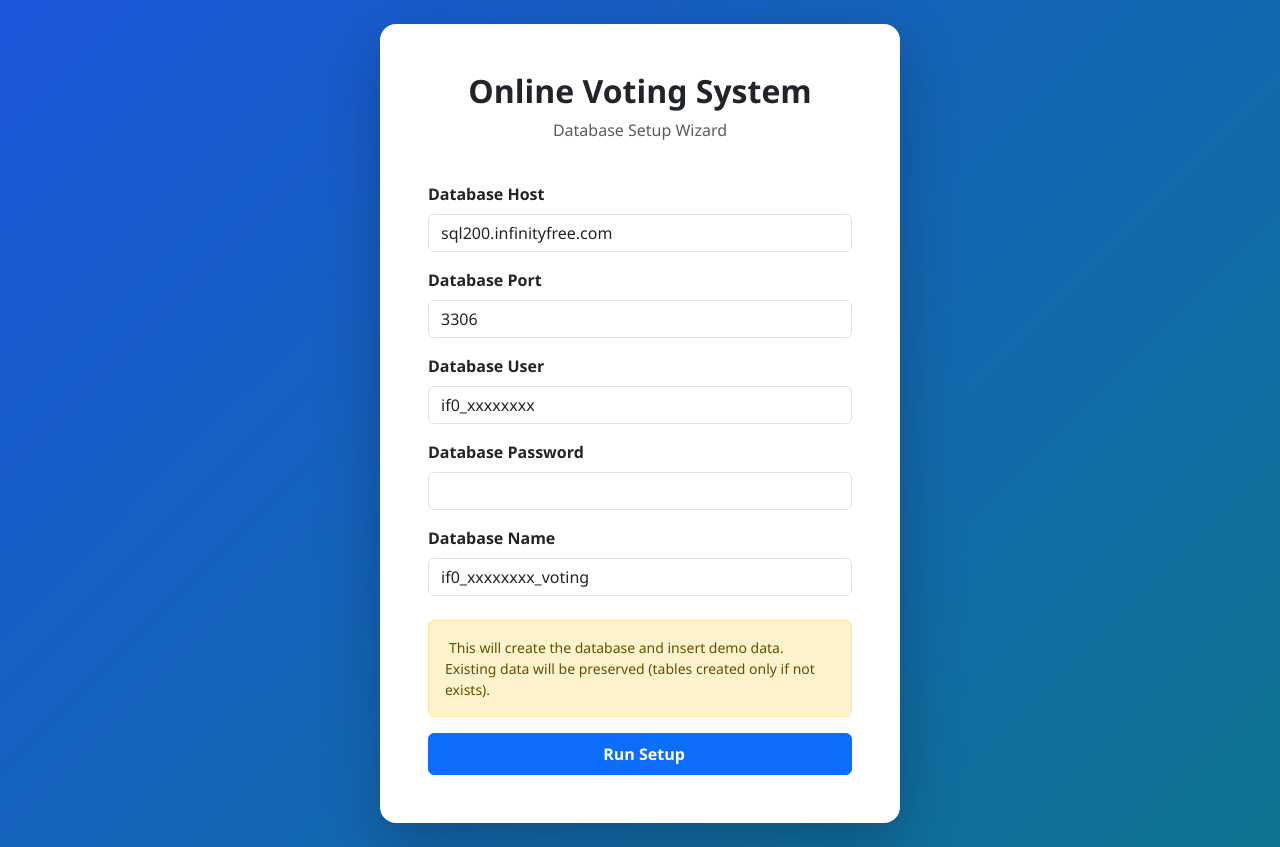
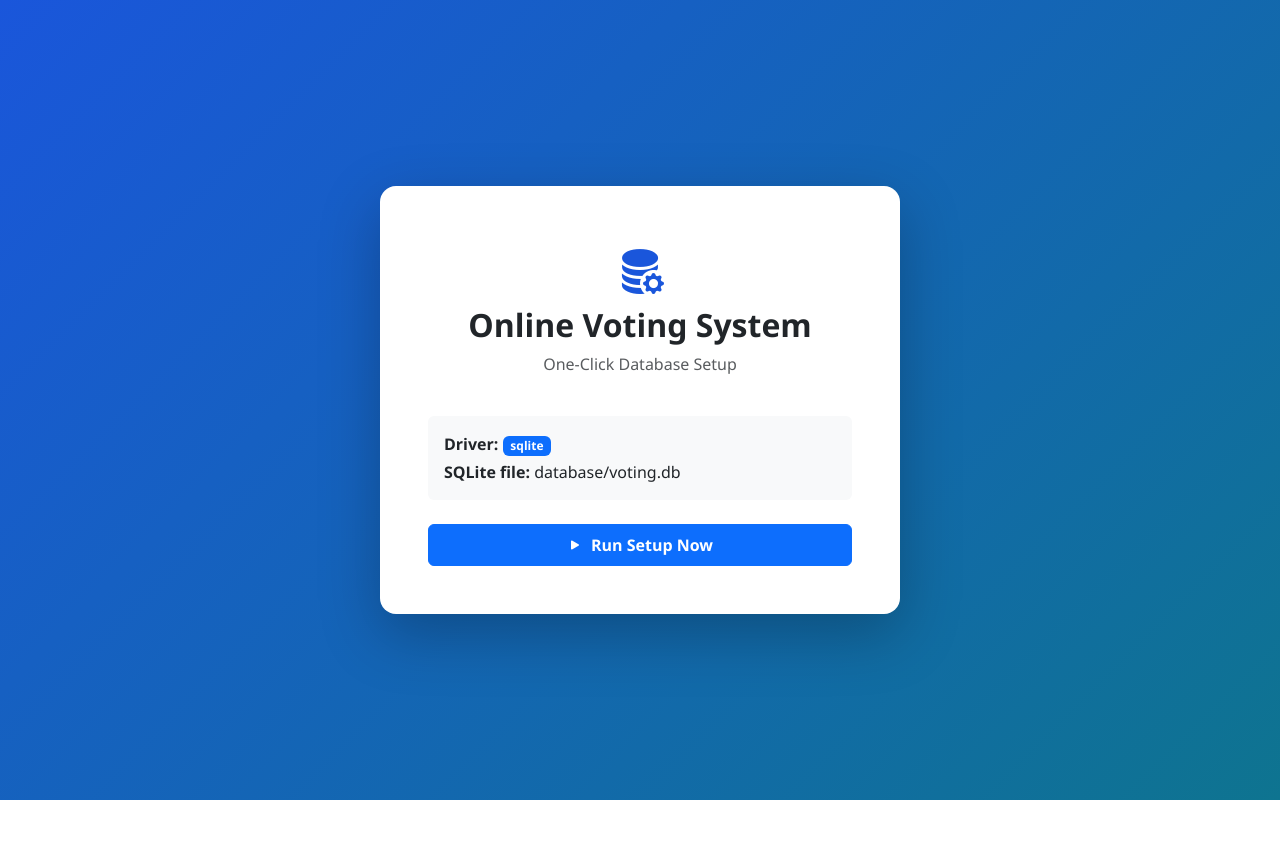
Before and after one commit to rdpratham/New_Gungun, a PHP site: page /New_Gungun/setup.php in a window 1280 px wide. After the commit the page ends 800 px from the top, so only its background shows below. Run offline with PHP 8.4, Linux system fonts and the light colour scheme.

Commit message:
feat: Railway deployment config + auto env detection
- railway.json and nixpacks.toml for Railway platform
- config.php auto-detects Railway env vars (MYSQLHOST, RAILWAY_PUBLIC_DOMAIN)
- Falls back to SQLite for local dev automatically
- setup.php works for both MySQL and SQLite
- No manual config needed on Railway

https://claude.ai/code/session_01JNkQ1Bxnio4sPNnh1HCTHq

```diff
--- a/config/config.php
+++ b/config/config.php
@@ -1,45 +1,54 @@
 <?php
 // -------------------------------------------------------
 // Application Configuration
+// Auto-detects Railway environment or falls back to local
 // -------------------------------------------------------
 define('APP_NAME',    'Online Voting System');
 define('APP_VERSION', '1.0.0');
 
-// ── Change this to your actual domain after deploying ──
-define('BASE_URL', 'http://yourdomain.infinityfreeapp.com');
+// BASE_URL — Railway sets RAILWAY_PUBLIC_DOMAIN automatically
+if (getenv('RAILWAY_PUBLIC_DOMAIN')) {
+    define('BASE_URL', 'https://' . getenv('RAILWAY_PUBLIC_DOMAIN'));
+} else {
+    define('BASE_URL', 'http://localhost:8080');  // local dev
+}
 
-// ── Database ──
-// Set DB_DRIVER to 'sqlite' for local testing
-// Set DB_DRIVER to 'mysql'  for InfinityFree / any live host
-define('DB_DRIVER', 'mysql');   // 'mysql' or 'sqlite'
+// ── Database Driver ──
+// 'mysql'  → for Railway (MySQL plugin) or InfinityFree
+// 'sqlite' → for local testing (no server needed)
+if (getenv('MYSQL_URL') || getenv('DB_HOST')) {
+    define('DB_DRIVER', 'mysql');
+} else {
+    define('DB_DRIVER', 'sqlite');
+}
 
-// MySQL credentials (fill these from InfinityFree cPanel)
-define('DB_HOST', 'sql200.infinityfree.com');  // from InfinityFree cPanel
-define('DB_NAME', 'if0_xxxxxxxx_voting');       // from InfinityFree cPanel
-define('DB_USER', 'if0_xxxxxxxx');              // from InfinityFree cPanel
-define('DB_PASS', 'your_db_password');          // from InfinityFree cPanel
-define('DB_PORT', 3306);
+// MySQL — Railway injects these automatically via MySQL plugin
+define('DB_HOST', getenv('MYSQLHOST')     ?: getenv('DB_HOST') ?: 'localhost');
+define('DB_NAME', getenv('MYSQLDATABASE') ?: getenv('DB_NAME') ?: 'online_voting');
+define('DB_USER', getenv('MYSQLUSER')     ?: getenv('DB_USER') ?: 'root');
+define('DB_PASS', getenv('MYSQLPASSWORD') ?: getenv('DB_PASS') ?: '');
+define('DB_PORT', (int)(getenv('MYSQLPORT') ?: getenv('DB_PORT') ?: 3306));
 
-// SQLite path (used only when DB_DRIVER = 'sqlite')
+// SQLite path (local only)
 define('DB_PATH', __DIR__ . '/../database/voting.db');
 
 // Session
-define('SESSION_TIMEOUT', 1800);  // 30 minutes
+define('SESSION_TIMEOUT', 1800);
 
 // OTP
-define('OTP_EXPIRY',    600);     // 10 minutes
+define('OTP_EXPIRY',      600);
 define('OTP_MAX_ATTEMPTS', 5);
 
 // Uploads
 define('UPLOAD_DIR', __DIR__ . '/../uploads/candidates/');
 define('UPLOAD_URL', BASE_URL . '/uploads/candidates/');
-define('MAX_FILE_SIZE', 2 * 1024 * 1024); // 2 MB
+define('MAX_FILE_SIZE', 2 * 1024 * 1024);
 
-// Email — set DEV_MODE=true to show OTP on screen (for testing)
+// Dev mode — shows OTP on screen instead of sending email
 define('DEV_MODE', true);
-define('SMTP_HOST', 'smtp.gmail.com');
+define('SMTP_HOST', getenv('SMTP_HOST') ?: 'smtp.gmail.com');
 define('SMTP_PORT', 587);
-define('SMTP_USER', 'your-email@gmail.com');
-define('SMTP_PASS', 'your-app-password');
+define('SMTP_USER', getenv('SMTP_USER') ?: '');
+define('SMTP_PASS', getenv('SMTP_PASS') ?: '');
 define('FROM_EMAIL', 'noreply@voting.local');
 define('FROM_NAME',  APP_NAME);
--- /dev/null
+++ b/nixpacks.toml
@@ -0,0 +1,5 @@
+[phases.setup]
+nixPkgs = ["php83", "php83Extensions.pdo", "php83Extensions.pdo_mysql", "php83Extensions.pdo_sqlite", "php83Extensions.mbstring", "php83Extensions.fileinfo"]
+
+[start]
+cmd = "php -S 0.0.0.0:$PORT -t /app"
--- a/setup.php
+++ b/setup.php
@@ -1,47 +1,42 @@
 <?php
-/**
- * Database Setup Wizard
- * Visit this file once to initialize the database.
- * Delete or protect it after first run.
- */
 require_once __DIR__ . '/config/config.php';
+require_once __DIR__ . '/config/database.php';
 
-$step    = (int) ($_GET['step'] ?? 1);
 $message = '';
 $error   = '';
 
-if ($step === 2 && $_SERVER['REQUEST_METHOD'] === 'POST') {
-    $host  = trim($_POST['db_host']  ?? DB_HOST);
-    $port  = (int) ($_POST['db_port']  ?? DB_PORT);
-    $user  = trim($_POST['db_user']  ?? DB_USER);
-    $pass  = $_POST['db_pass']       ?? DB_PASS;
-    $name  = trim($_POST['db_name']  ?? DB_NAME);
+if ($_SERVER['REQUEST_METHOD'] === 'POST') {
+    try {
+        $db = Database::getConnection();
 
-    try {
-        $dsn = "mysql:host={$host};port={$port};charset=utf8mb4";
-        $pdo = new PDO($dsn, $user, $pass, [PDO::ATTR_ERRMODE => PDO::ERRMODE_EXCEPTION]);
+        // Check if already set up
+        if (DB_DRIVER === 'sqlite') {
+            $exists = $db->query("SELECT name FROM sqlite_master WHERE type='table' AND name='users'")->fetch();
+        } else {
+            $exists = $db->query("SHOW TABLES LIKE 'users'")->fetch();
+        }
 
-        // Create DB if not exists
-        $pdo->exec("CREATE DATABASE IF NOT EXISTS `{$name}` CHARACTER SET utf8mb4 COLLATE utf8mb4_unicode_ci");
-        $pdo->exec("USE `{$name}`");
-
-        // Run SQL file
+        if ($exists) {
+            $message = 'Database already set up! <a href="login.php">Click here to login</a>.';
+        } else {
+            // Run MySQL schema
+            if (DB_DRIVER === 'mysql') {
                 $sql = file_get_contents(__DIR__ . '/database.sql');
-        // Skip the CREATE DATABASE / USE lines (already handled)
                 $sql = preg_replace('/^CREATE DATABASE.*?;\s*/im', '', $sql);
                 $sql = preg_replace('/^USE.*?;\s*/im', '', $sql);
-
                 foreach (explode(';', $sql) as $stmt) {
                     $stmt = trim($stmt);
-            if ($stmt) $pdo->exec($stmt);
+                    if ($stmt) $db->exec($stmt);
                 }
-
-        $message = 'Database setup completed successfully! You can now <a href="login.php">login</a>.<br>
-                    <strong>Default admin:</strong> username <code>admin</code> / password <code>Admin@123</code><br>
-                    <strong>Demo voter:</strong> username <code>voter1</code> / password <code>Admin@123</code><br>
-                    <strong>Delete or restrict access to this file after setup!</strong>';
+            }
+            // SQLite is auto-initialized in Database::getConnection()
+            $message = '✅ Setup complete! <a href="login.php"><strong>Click here to login</strong></a><br><br>
+                        <strong>Admin login:</strong> <code>admin</code> / <code>Admin@123</code><br>
+                        <strong>Demo voter:</strong> <code>voter1</code> / <code>Admin@123</code><br><br>
+                        <em>Please delete or rename setup.php after this.</em>';
+        }
     } catch (Exception $e) {
-        $error = 'Database error: ' . htmlspecialchars($e->getMessage());
+        $error = 'Error: ' . htmlspecialchars($e->getMessage());
     }
 }
 ?>
@@ -49,8 +44,10 @@ if ($step === 2 && $_SERVER['REQUEST_METHOD'] === 'POST') {
 <html lang="en">
 <head>
   <meta charset="UTF-8">
+  <meta name="viewport" content="width=device-width, initial-scale=1.0">
   <title>Setup – <?= APP_NAME ?></title>
   <link rel="stylesheet" href="https://cdn.jsdelivr.net/npm/bootstrap@5.3.3/dist/css/bootstrap.min.css">
+  <link rel="stylesheet" href="https://cdn.jsdelivr.net/npm/bootstrap-icons@1.11.3/font/bootstrap-icons.min.css">
   <link rel="stylesheet" href="assets/css/style.css">
 </head>
 <body class="auth-wrapper">
@@ -58,46 +55,34 @@ if ($step === 2 && $_SERVER['REQUEST_METHOD'] === 'POST') {
   <div class="text-center mb-4">
     <div class="auth-logo"><i class="bi bi-database-fill-gear"></i></div>
     <h2 class="fw-bold"><?= APP_NAME ?></h2>
-    <p class="text-muted">Database Setup Wizard</p>
+    <p class="text-muted">One-Click Database Setup</p>
   </div>
 
   <?php if ($error): ?>
     <div class="alert alert-danger"><?= $error ?></div>
   <?php endif; ?>
+
   <?php if ($message): ?>
     <div class="alert alert-success"><?= $message ?></div>
   <?php else: ?>
-  <form method="POST" action="?step=2">
-    <div class="mb-3">
-      <label class="form-label fw-semibold">Database Host</label>
-      <input type="text" name="db_host" class="form-control" value="<?= DB_HOST ?>">
+
+  <div class="card bg-light border-0 p-3 mb-4">
+    <div class="mb-1"><strong>Driver:</strong> <span class="badge bg-primary"><?= DB_DRIVER ?></span></div>
+    <?php if (DB_DRIVER === 'mysql'): ?>
+    <div class="mb-1"><strong>Host:</strong> <?= htmlspecialchars(DB_HOST) ?></div>
+    <div class="mb-1"><strong>Database:</strong> <?= htmlspecialchars(DB_NAME) ?></div>
+    <div><strong>User:</strong> <?= htmlspecialchars(DB_USER) ?></div>
+    <?php else: ?>
+    <div><strong>SQLite file:</strong> database/voting.db</div>
+    <?php endif; ?>
   </div>
-    <div class="mb-3">
-      <label class="form-label fw-semibold">Database Port</label>
-      <input type="number" name="db_port" class="form-control" value="<?= DB_PORT ?>">
-    </div>
-    <div class="mb-3">
-      <label class="form-label fw-semibold">Database User</label>
-      <input type="text" name="db_user" class="form-control" value="<?= DB_USER ?>">
-    </div>
-    <div class="mb-3">
-      <label class="form-label fw-semibold">Database Password</label>
-      <input type="password" name="db_pass" class="form-control" value="">
-    </div>
-    <div class="mb-4">
-      <label class="form-label fw-semibold">Database Name</label>
-      <input type="text" name="db_name" class="form-control" value="<?= DB_NAME ?>">
-    </div>
-    <div class="alert alert-warning small">
-      <i class="bi bi-exclamation-triangle me-1"></i>
-      This will create the database and insert demo data. Existing data will be preserved (tables created only if not exists).
-    </div>
+
+  <form method="POST">
     <button type="submit" class="btn btn-primary w-100 py-2 fw-semibold">
-      <i class="bi bi-play-fill me-2"></i>Run Setup
+      <i class="bi bi-play-fill me-2"></i>Run Setup Now
     </button>
   </form>
   <?php endif; ?>
 </div>
-<script src="https://cdn.jsdelivr.net/npm/bootstrap-icons@1.11.3/font/bootstrap-icons.min.css"></script>
 </body>
 </html>
```
Also changed, not shown: railway.json (added, +11 -0 lines). Lines whose indentation alone changed are shown as unchanged.
